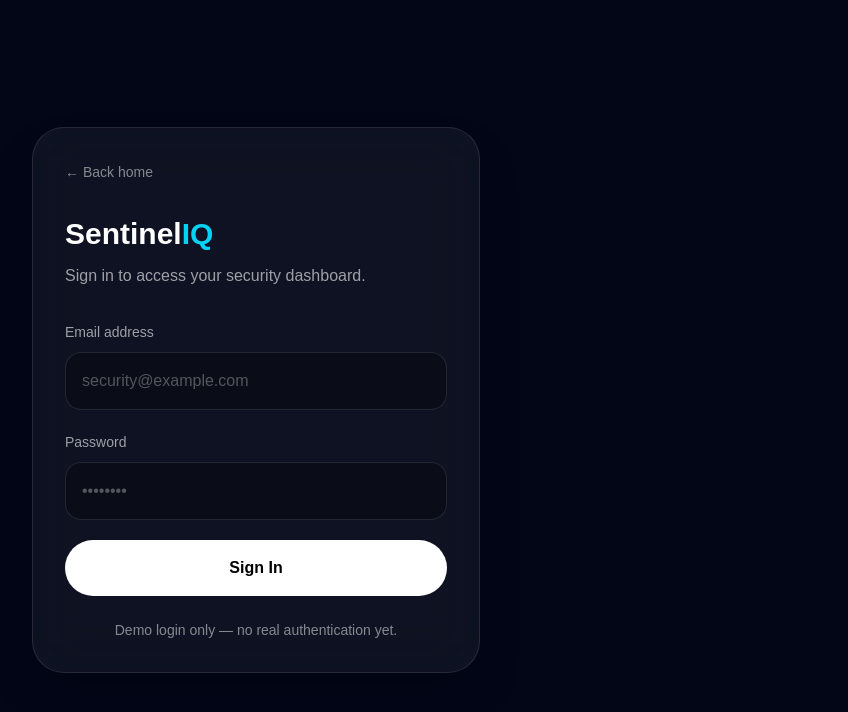
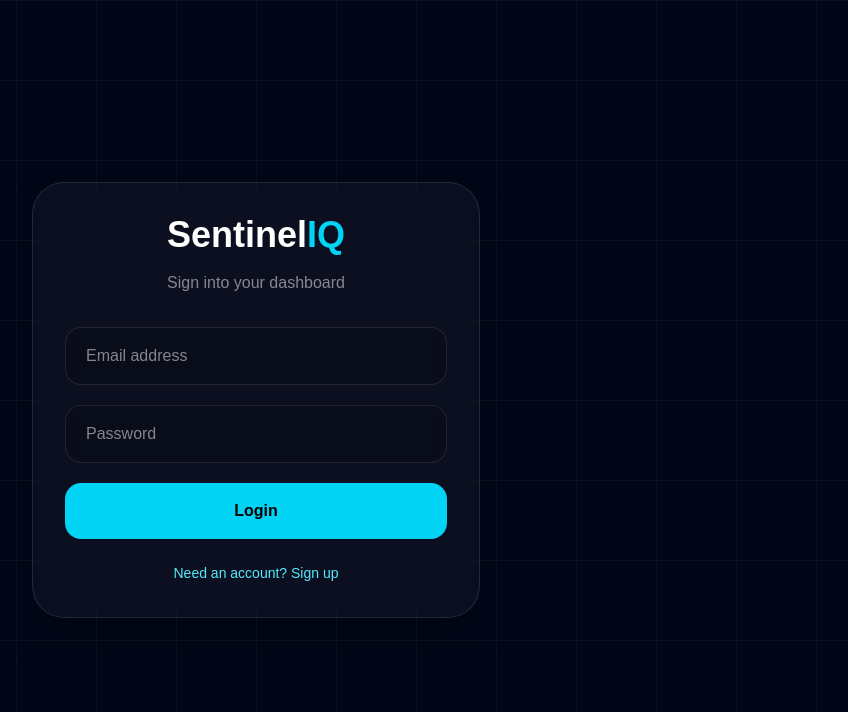
Before and after one commit to arpsxxx/my-premium-site, a Next.js app: page /login in a window 1280 px wide. Shown: the top 712 px of the page, without its empty margins (384-1232 px from the left). Built offline with nearby package versions, Linux system fonts and the light colour scheme.

Commit message:
Add protected dashboard route

```diff
--- /dev/null
+++ b/app/api/session/route.ts
@@ -0,0 +1,32 @@
+import { cookies } from "next/headers";
+import { getAuth } from "firebase-admin/auth";
+import { adminApp } from "@/lib/firebase-admin";
+
+export async function POST(request: Request) {
+  const { idToken } = await request.json();
+
+  const expiresIn = 60 * 60 * 24 * 5 * 1000;
+
+  const sessionCookie = await getAuth(adminApp).createSessionCookie(idToken, {
+    expiresIn,
+  });
+
+  const cookieStore = await cookies();
+
+  cookieStore.set("session", sessionCookie, {
+    maxAge: expiresIn / 1000,
+    httpOnly: true,
+    secure: process.env.NODE_ENV === "production",
+    path: "/",
+  });
+
+  return Response.json({ success: true });
+}
+
+export async function DELETE() {
+  const cookieStore = await cookies();
+
+  cookieStore.delete("session");
+
+  return Response.json({ success: true });
+}
--- a/app/login/page.tsx
+++ b/app/login/page.tsx
@@ -1,65 +1,137 @@
 "use client";
+
+import { useState } from "react";
+import { useRouter } from "next/navigation";
 
 import { motion } from "framer-motion";
 
-export default function Login() {
+import {
+  signInWithEmailAndPassword,
+  createUserWithEmailAndPassword,
+} from "firebase/auth";
+
+import { auth } from "@/lib/firebase";
+
+export default function LoginPage() {
+  const router = useRouter();
+
+  const [email, setEmail] = useState("");
+  const [password, setPassword] = useState("");
+
+  const [loading, setLoading] = useState(false);
+  const [isSignup, setIsSignup] = useState(false);
+  const [error, setError] = useState("");
+
+  async function createSession(idToken: string) {
+    await fetch("/api/session", {
+      method: "POST",
+      headers: {
+        "Content-Type": "application/json",
+      },
+      body: JSON.stringify({ idToken }),
+    });
+  }
+
+  async function handleAuth() {
+    try {
+      setLoading(true);
+      setError("");
+
+      let userCredential;
+
+      if (isSignup) {
+        userCredential = await createUserWithEmailAndPassword(
+          auth,
+          email,
+          password
+        );
+      } else {
+        userCredential = await signInWithEmailAndPassword(
+          auth,
+          email,
+          password
+        );
+      }
+
+      const idToken = await userCredential.user.getIdToken();
+
+      await createSession(idToken);
+
+      router.push("/dashboard");
+    } catch (err: unknown) {
+      if (err instanceof Error) {
+        setError(err.message);
+      } else {
+        setError("Something went wrong. Please try again.");
+      }
+    } finally {
+      setLoading(false);
+    }
+  }
+
   return (
-    <main className="relative flex min-h-screen items-center justify-center overflow-hidden bg-[#020617] px-6 text-white">
-      <div className="fixed inset-0 -z-10">
-        <div className="absolute left-1/2 top-0 h-[600px] w-[600px] -translate-x-1/2 rounded-full bg-cyan-500/20 blur-[140px]" />
-        <div className="absolute bottom-0 right-0 h-[600px] w-[600px] rounded-full bg-blue-600/20 blur-[140px]" />
-        <div className="absolute inset-0 bg-[linear-gradient(to_right,#ffffff0a_1px,transparent_1px),linear-gradient(to_bottom,#ffffff0a_1px,transparent_1px)] bg-[size:80px_80px]" />
-      </div>
+    <main className="flex min-h-screen items-center justify-center bg-[#020617] px-6 text-white">
+      <div className="absolute inset-0 bg-[linear-gradient(to_right,#ffffff0a_1px,transparent_1px),linear-gradient(to_bottom,#ffffff0a_1px,transparent_1px)] bg-[size:80px_80px]" />
 
       <motion.div
-        initial={{ opacity: 0, y: 40, scale: 0.96 }}
-        animate={{ opacity: 1, y: 0, scale: 1 }}
-        transition={{ duration: 0.6 }}
-        className="w-full max-w-md rounded-[2rem] border border-white/10 bg-white/[0.05] p-8 shadow-2xl backdrop-blur-xl"
+        initial={{ opacity: 0, y: 40 }}
+        animate={{ opacity: 1, y: 0 }}
+        className="relative z-10 w-full max-w-md rounded-[2rem] border border-white/10 bg-white/[0.04] p-8 shadow-2xl backdrop-blur-xl"
       >
-        <a href="/" className="text-sm text-white/50 hover:text-white">
-          ← Back home
-        </a>
+        <h1 className="text-center text-4xl font-black">
+          Sentinel<span className="text-cyan-400">IQ</span>
+        </h1>
 
-        <div className="mt-8">
-          <h1 className="text-3xl font-black">
-            Sentinel<span className="text-cyan-400">IQ</span>
-          </h1>
-          <p className="mt-3 text-white/60">
-            Sign in to access your security dashboard.
-          </p>
+        <p className="mt-4 text-center text-white/50">
+          {isSignup
+            ? "Create your security account"
+            : "Sign into your dashboard"}
+        </p>
+
+        <div className="mt-8 space-y-5">
+          <input
+            type="email"
+            placeholder="Email address"
+            value={email}
+            onChange={(e) => setEmail(e.target.value)}
+            className="w-full rounded-2xl border border-white/10 bg-black/20 px-5 py-4 outline-none transition focus:border-cyan-400"
+          />
+
+          <input
+            type="password"
+            placeholder="Password"
+            value={password}
+            onChange={(e) => setPassword(e.target.value)}
+            className="w-full rounded-2xl border border-white/10 bg-black/20 px-5 py-4 outline-none transition focus:border-cyan-400"
+          />
+
+          {error && (
+            <div className="rounded-2xl border border-red-500/20 bg-red-500/10 p-4 text-sm text-red-300">
+              {error}
+            </div>
+          )}
+
+          <button
+            onClick={handleAuth}
+            disabled={loading}
+            className="w-full rounded-2xl bg-cyan-400 py-4 font-semibold text-black transition hover:bg-cyan-300 disabled:opacity-50"
+          >
+            {loading
+              ? "Please wait..."
+              : isSignup
+              ? "Create Account"
+              : "Login"}
+          </button>
         </div>
 
-        <form className="mt-8 space-y-5">
-          <div>
-            <label className="text-sm text-white/60">Email address</label>
-            <input
-              type="email"
-              placeholder="security@example.com"
-              className="mt-2 w-full rounded-2xl border border-white/10 bg-black/30 px-4 py-4 text-white outline-none transition placeholder:text-white/30 focus:border-cyan-400"
-            />
-          </div>
-
-          <div>
-            <label className="text-sm text-white/60">Password</label>
-            <input
-              type="password"
-              placeholder="••••••••"
-              className="mt-2 w-full rounded-2xl border border-white/10 bg-black/30 px-4 py-4 text-white outline-none transition placeholder:text-white/30 focus:border-cyan-400"
-            />
-          </div>
-
-          <a
-            href="/dashboard"
-            className="block w-full rounded-full bg-white py-4 text-center font-semibold text-black transition hover:scale-105 hover:bg-cyan-200"
-          >
-            Sign In
-          </a>
-        </form>
-
-        <p className="mt-6 text-center text-sm text-white/50">
-          Demo login only — no real authentication yet.
-        </p>
+        <button
+          onClick={() => setIsSignup(!isSignup)}
+          className="mt-6 w-full text-sm text-cyan-300"
+        >
+          {isSignup
+            ? "Already have an account? Login"
+            : "Need an account? Sign up"}
+        </button>
       </motion.div>
     </main>
   );
--- /dev/null
+++ b/lib/firebase-admin.ts
@@ -0,0 +1,12 @@
+import { cert, getApps, initializeApp } from "firebase-admin/app";
+
+export const adminApp =
+  getApps().length === 0
+    ? initializeApp({
+        credential: cert({
+          projectId: process.env.FIREBASE_PROJECT_ID,
+          clientEmail: process.env.FIREBASE_CLIENT_EMAIL,
+          privateKey: process.env.FIREBASE_PRIVATE_KEY?.replace(/\\n/g, "\n"),
+        }),
+      })
+    : getApps()[0];
--- /dev/null
+++ b/lib/firebase.ts
@@ -0,0 +1,20 @@
+import { initializeApp } from "firebase/app";
+
+import { getAuth } from "firebase/auth";
+
+import { getFirestore } from "firebase/firestore";
+
+const firebaseConfig = {
+  apiKey: "AIzaSyDWRWvOZf7raIMKNVOeXYqnutEqLZi5TV0",
+  authDomain: "sentineliq-2a00c.firebaseapp.com",
+  projectId: "sentineliq-2a00c",
+  storageBucket: "sentineliq-2a00c.firebasestorage.app",
+  messagingSenderId: "848506360753",
+  appId: "1:848506360753:web:c17dd6389026e3a1f06390",
+};
+
+const app = initializeApp(firebaseConfig);
+
+export const auth = getAuth(app);
+
+export const db = getFirestore(app);
--- a/package.json
+++ b/package.json
@@ -9,6 +9,8 @@
     "lint": "eslint"
   },
   "dependencies": {
+    "firebase": "^12.13.0",
+    "firebase-admin": "^13.9.0",
     "framer-motion": "^12.38.0",
     "next": "16.2.6",
     "react": "19.2.4",
--- /dev/null
+++ b/proxy.ts
@@ -0,0 +1,15 @@
+import { NextRequest, NextResponse } from "next/server";
+
+export default function proxy(request: NextRequest) {
+  const session = request.cookies.get("session")?.value;
+
+  if (request.nextUrl.pathname.startsWith("/dashboard") && !session) {
+    return NextResponse.redirect(new URL("/login", request.url));
+  }
+
+  return NextResponse.next();
+}
+
+export const config = {
+  matcher: ["/dashboard/:path*"],
+};
```
Also changed, not shown: app/dashboard/page.tsx (+89 -50 lines), 1 other file (tests, documents, lock files or other folders).
